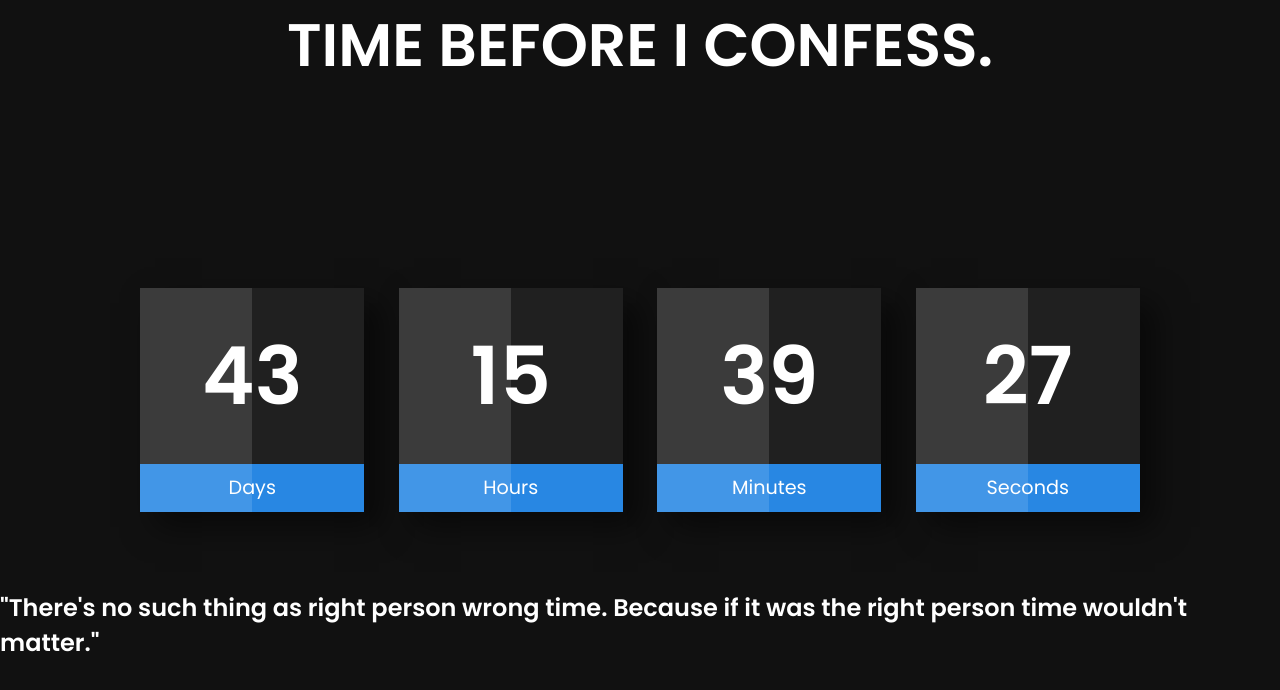
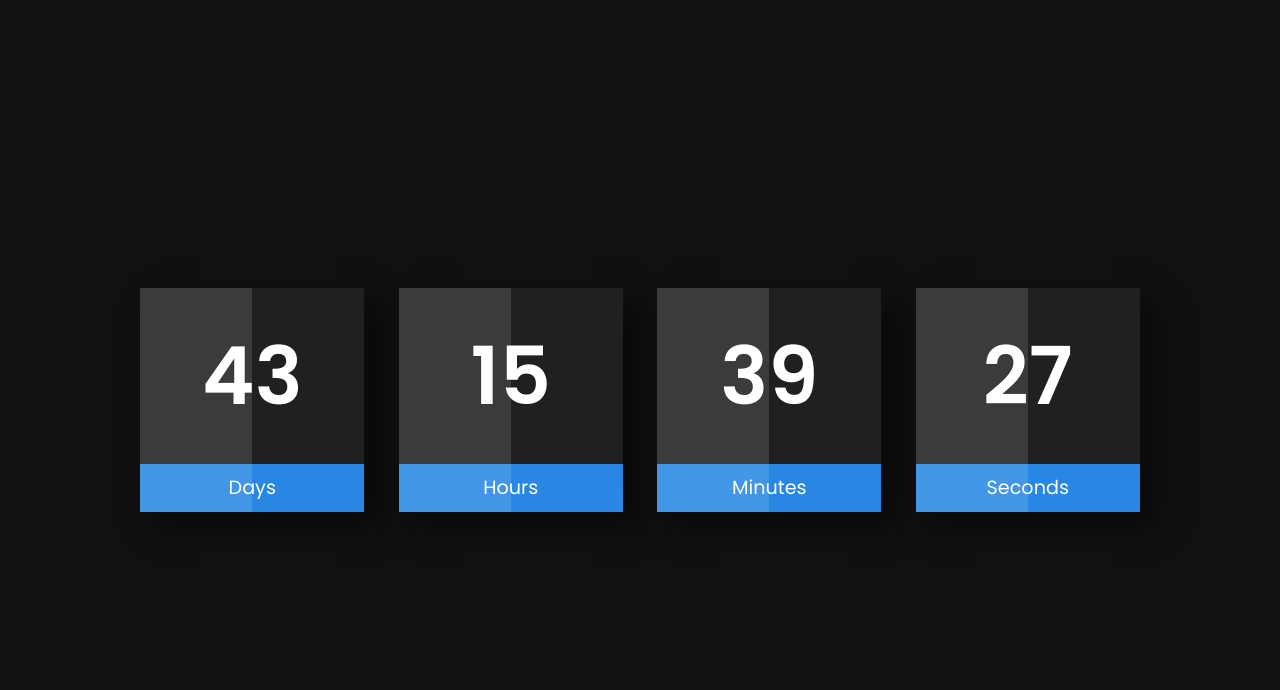
Before and after one commit to nickoaaj/nickoaaj.github.io, a plain HTML site: page index.html in a window 1280 px wide. Drawn offline with Linux system fonts and the light colour scheme.

Commit message:
Update index.html

```diff
--- a/index.html
+++ b/index.html
@@ -8,10 +8,10 @@
 </head>
 <body>
     <div class="h1">
-        <h1>TIME BEFORE I CONFESS.</h1>
+        <h1></h1>
     </div>
     <div class="h2">
-        <h2>"There's no such thing as right person wrong time. Because if it was the right person time wouldn't matter."</h2>
+        <h2></h2>
     </div>
     <div class="countdown">
         <div class="box">
```
